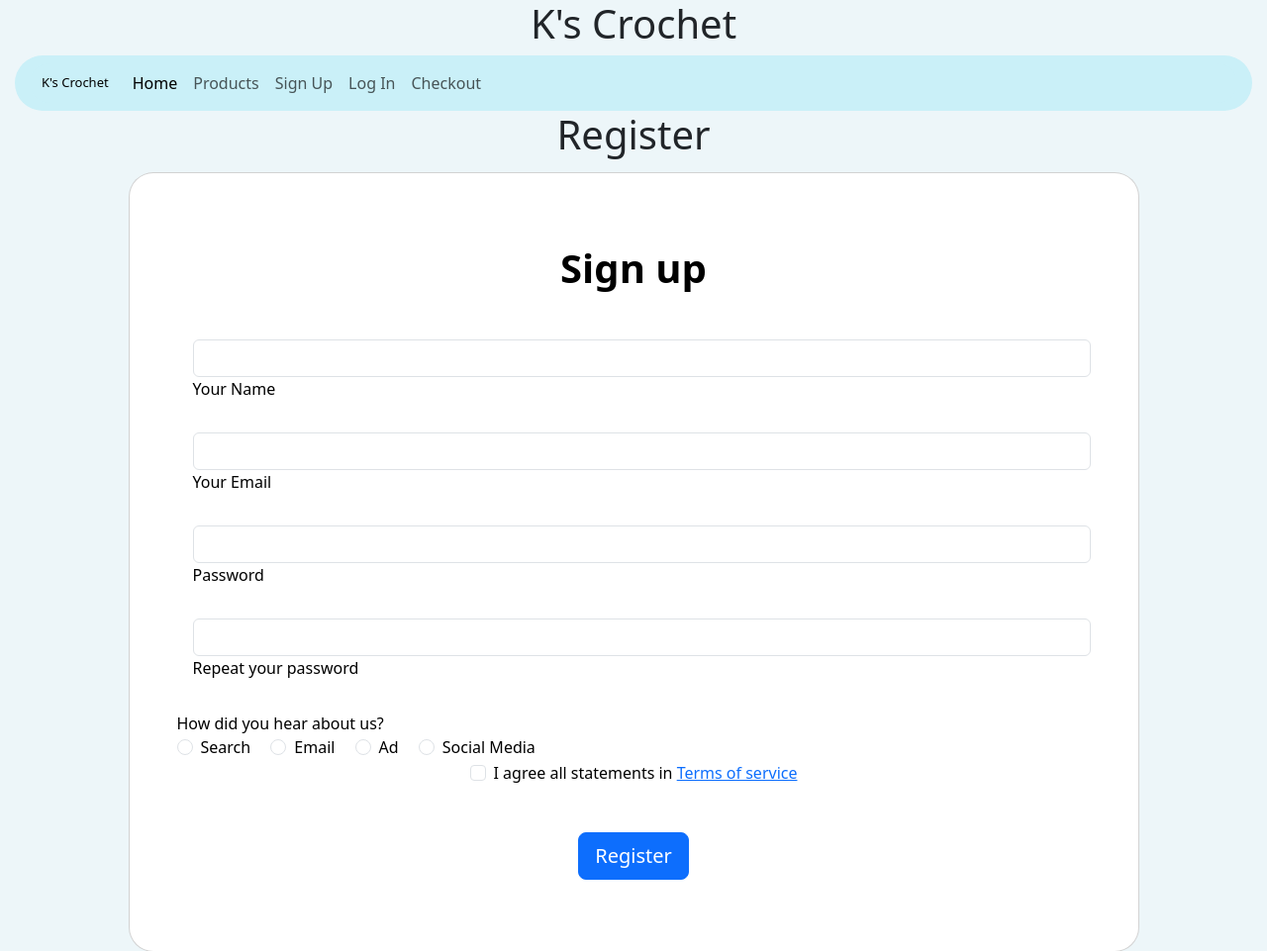
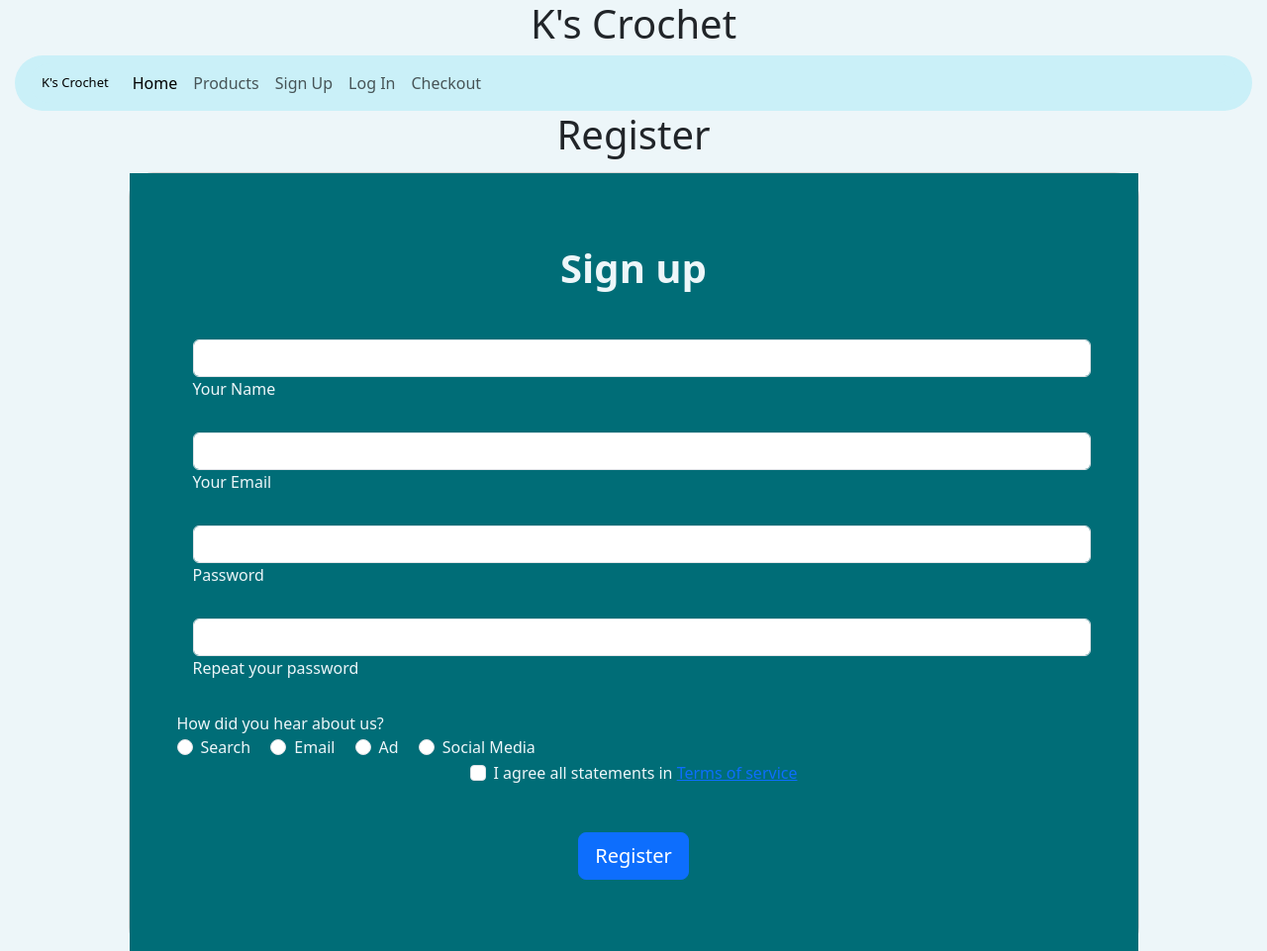
Before and after one commit to kendrahs/Capstone1Ecommerse, a plain HTML site: page register.html in a window 1280 px wide. Shown: the top 961 px of the page at 99% size. Drawn offline with nearby package versions, Linux system fonts and the light colour scheme.

Commit message:
Styled sign up page

```diff
--- a/css/styles.css
+++ b/css/styles.css
@@ -58,6 +58,10 @@ h1 {
 
 
 /**Sign Up**/
+#signup-card {
+    background-color: #006d77;
+    color: #edf6f9;
+}
 
 
 /**Login**/
--- a/register.html
+++ b/register.html
@@ -46,15 +46,15 @@
 
         <section class="vh-100">
         <div class="container h-100">
-          <div class="row d-flex justify-content-center align-items-center h-100">
+          <div class="row d-flex justify-content-center align-items-center h-100" >
             <div class="col-lg-12 col-xl-11">
               <div class="card text-black" style="border-radius: 25px;">
-                <div class="card-body p-md-5">
-                  <div class="row justify-content-center">
+                <div class="card-body p-md-5" id="signup-card">
+                  <div class="row justify-content-center" id="signup-card">
 
-                      <p class="text-center h1 fw-bold mb-5 mx-1 mx-md-4 mt-4">Sign up</p>
+                      <p class="text-center h1 fw-bold mb-5 mx-1 mx-md-4 mt-4" id="signup-card">Sign up</p>
 
-                      <form class="mx-1 mx-md-4">
+                      <form class="mx-1 mx-md-4" id="signup-card">
 
                         <div class="d-flex flex-row align-items-center mb-4">
                           <i class="fas fa-user fa-lg me-3 fa-fw"></i>
```
Also changed, not shown: 1 other file.
